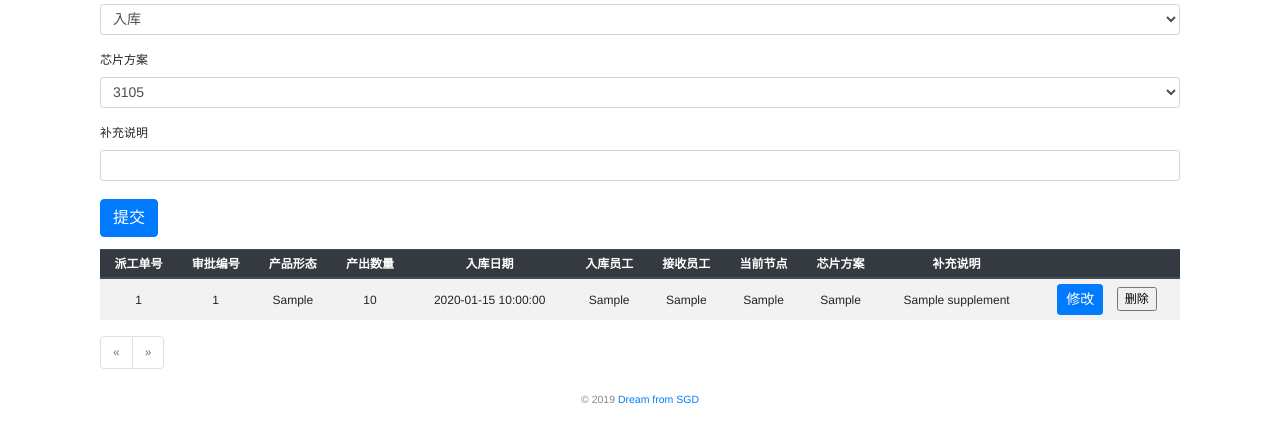
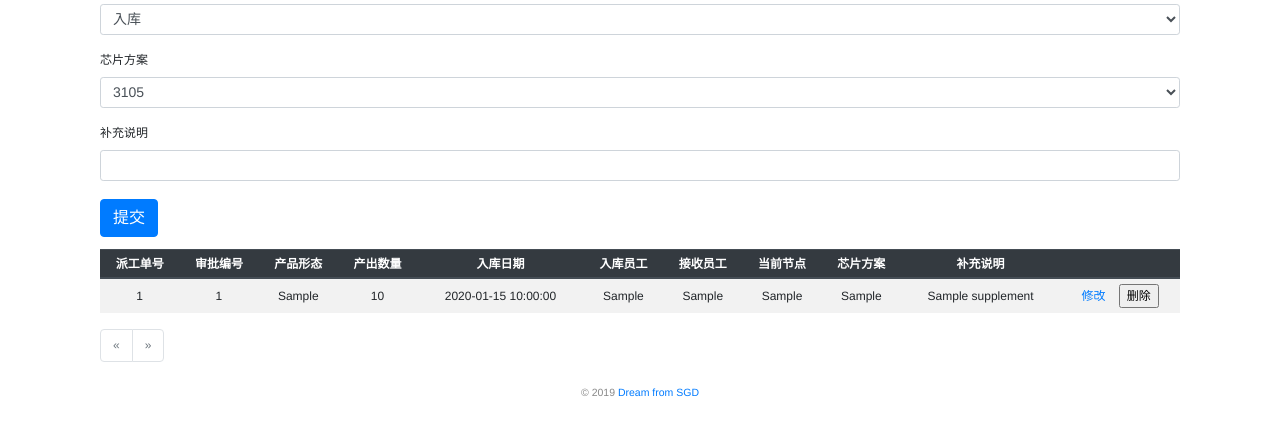
Before and after one commit to zhoumengxiong/DeliveryOrdersManagement, a Flask app: template watchlist/templates/index.html in a window 1280 px wide. Shown: the part 640-1069 px from the top of the page. After the commit the page ends 1037 px from the top, so only its background shows below. Run offline with Flask 2, Linux system fonts and the light colour scheme; a user stored in the database is signed in; tables that the repository leaves empty hold one stand-in row (values such as "Sample post"); the template is opened without the code that fills it: most values are stand-ins (such as "Sample title", 1, 10 or a date in 2020); parts of the project's set-up code (start-up, migrations or seed data) failed here and were passed over; some libraries are stand-ins or nearby versions.

Commit message:
提交修改和删除按钮样式

```diff
--- a/watchlist/templates/index.html
+++ b/watchlist/templates/index.html
@@ -126,12 +126,12 @@
                 <td>{{ movie.ChipSolution }}</td>
                 <td>{{ movie.Supplement }}</td>
                 {% if current_user.is_authenticated %}
-                <td><span><a class="btn btn-primary btn-sm"
+                <td><span><a class="google orange"
                             href="{{ url_for('edit', movie_id=movie.Id) }}">修改</a></span>&nbsp;&nbsp;&nbsp;
                             <span>
                     <span>
                         <form class="inline-form" method="post" action="{{ url_for('delete', movie_id=movie.Id) }}">
-                            <input type="submit" name="delete" value="删除" onclick="return confirm('你确认吗?')">
+                            <input type="submit" class="google red" name="delete" value="删除" onclick="return confirm('你确认删除吗?')">
                         </form>
                     </span>
                 </td>
```
